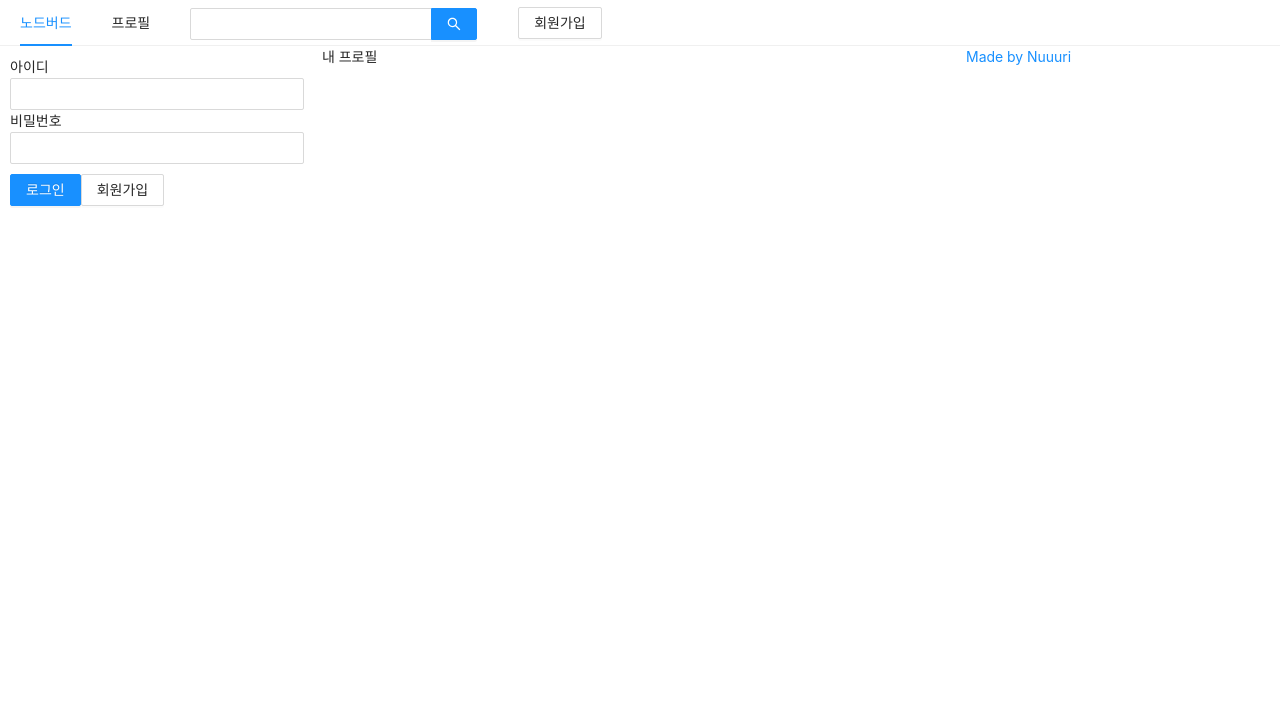
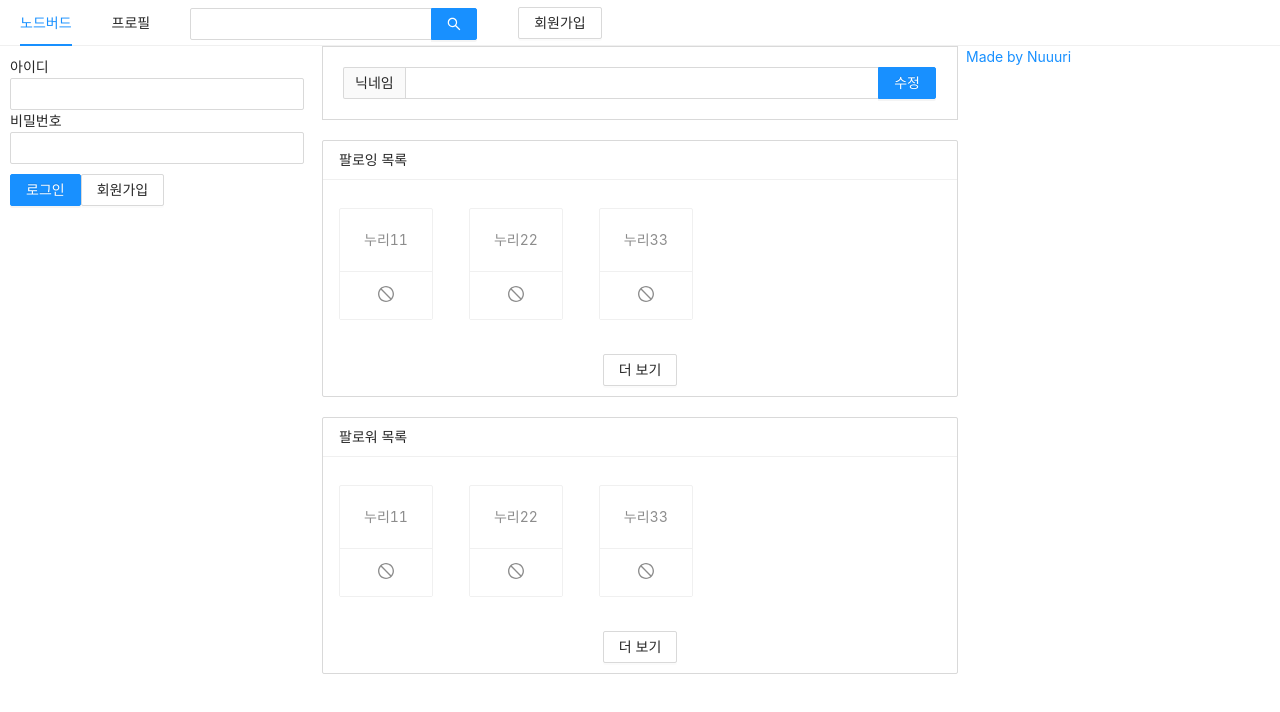
Before and after one commit to nuuuri/nodebird-9, a Next.js app in the folder front/: page /profile in a window 1280 px wide. Shown: the top 712 px of the page. Built offline with nearby package versions, Linux system fonts and the light colour scheme.

Commit message:
[feat] NicknameEditForm, FollowList 추가

```diff
--- /dev/null
+++ b/front/components/FollowList.tsx
@@ -0,0 +1,32 @@
+import { StopOutlined } from "@ant-design/icons";
+import { Button, Card, List } from "antd";
+
+interface FollowListProps {
+  header: string;
+  data: { nickname: string }[];
+}
+
+export default function FollowList({ header, data }: FollowListProps) {
+  return (
+    <List
+      style={{ marginBottom: 20 }}
+      grid={{ gutter: 4, xs: 2, md: 3 }}
+      size="small"
+      header={<div>{header}</div>}
+      loadMore={
+        <div style={{ textAlign: "center", margin: "10px 0" }}>
+          <Button>더 보기</Button>
+        </div>
+      }
+      bordered
+      dataSource={data}
+      renderItem={(item) => (
+        <List.Item style={{ marginTop: 20 }}>
+          <Card actions={[<StopOutlined key="stop" />]}>
+            <Card.Meta description={item.nickname} />
+          </Card>
+        </List.Item>
+      )}
+    />
+  );
+}
--- /dev/null
+++ b/front/components/NicknameEditForm.tsx
@@ -0,0 +1,19 @@
+import { Form, Input } from "antd";
+import { useMemo } from "react";
+
+export default function NicknameEditForm() {
+  const style = useMemo(
+    () => ({
+      marginBottom: "20px",
+      border: "1px solid #d9d9d9",
+      padding: "20px",
+    }),
+    []
+  );
+
+  return (
+    <Form style={style}>
+      <Input.Search addonBefore="닉네임" enterButton="수정" />
+    </Form>
+  );
+}
--- a/front/pages/profile.tsx
+++ b/front/pages/profile.tsx
@@ -1,13 +1,28 @@
 import Head from "next/head";
 import AppLayout from "../components/AppLayout";
+import NicknameEditForm from "../components/NicknameEditForm";
+import FollowList from "../components/FollowList";
 
 export default function Profile() {
+  const followingList = [
+    { nickname: "누리11" },
+    { nickname: "누리22" },
+    { nickname: "누리33" },
+  ];
+  const followerList = [
+    { nickname: "누리11" },
+    { nickname: "누리22" },
+    { nickname: "누리33" },
+  ];
+
   return (
     <AppLayout>
       <Head>
         <title>프로필 | NodeBird</title>
       </Head>
-      <div>내 프로필</div>
+      <NicknameEditForm />
+      <FollowList header="팔로잉 목록" data={followingList} />
+      <FollowList header="팔로워 목록" data={followerList} />
     </AppLayout>
   );
 }
```
